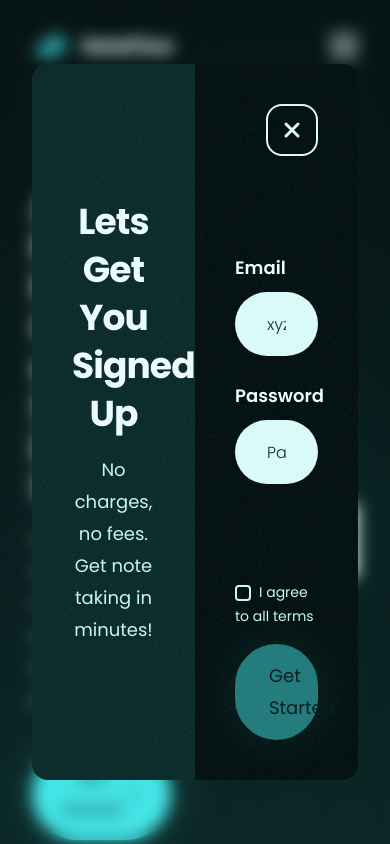
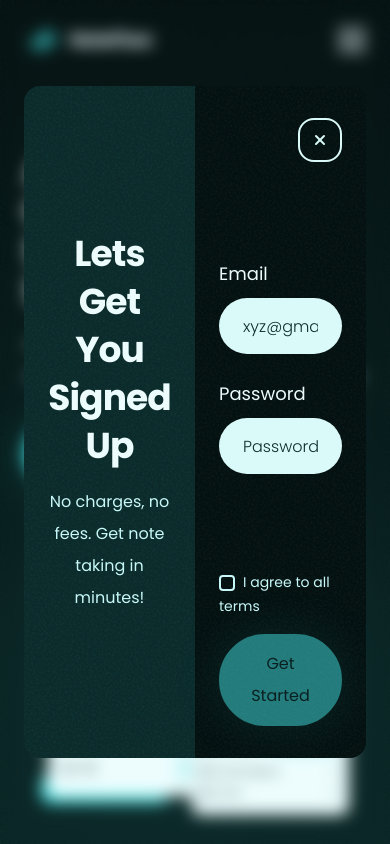
Before and after one commit to Pravitnk/NoteFlow-Landing-Page, a React (Vite) app: page / in a window 390 px wide. Both pictures are taken after a click on the button "Get Started". Shown: the top 844 px of the page. Built offline with nearby package versions, Linux system fonts and the light colour scheme.

Commit message:
`Refactor layout and styling across multiple components to adapt to smaller screen sizes`

```diff
--- a/src/components/section/Header.jsx
+++ b/src/components/section/Header.jsx
@@ -2,7 +2,7 @@ import React from "react";
 
 const Header = ({ children }) => {
   return (
-    <header className="bg-gradient-to-bottom py-10 max-xl:py-8 max-lg:pb-24">
+    <header className="bg-gradient-to-bottom py-10 max-xl:py-8 max-lg:pb-24 max-md:pt-6 max-md:pb-24">
       {children}
     </header>
   );
--- a/src/components/section/Hero.jsx
+++ b/src/components/section/Hero.jsx
@@ -7,7 +7,7 @@ import { useModalContent } from "../../context/ModalContext";
 const Hero = () => {
   const { setActiveModal } = useModalContent();
   return (
-    <section className="m-auto grid max-w-[90rem] grid-cols-[5fr_4fr] items-center gap-x-18 px-24 py-42 max-xl:grid-cols-2 max-xl:gap-x-12 max-xl:px-16 max-xl:py-38 max-lg:px-8 max-lg:py-32">
+    <section className="m-auto grid max-w-[90rem] grid-cols-[5fr_4fr] items-center gap-x-18 px-24 py-42 max-xl:grid-cols-2 max-xl:gap-x-12 max-xl:px-16 max-xl:py-38 max-lg:px-8 max-lg:py-32 max-md:grid-cols-1 max-md:grid-rows-[repeat(2,auto)] max-md:gap-y-12 max-md:px-6 max-md:py-24">
       {/* left  */}
       <div>
         <h1 className="text-primary-50 mb-6 text-6xl/18 font-semibold tracking-tighter max-xl:mb-4 max-xl:text-5xl/16 max-lg:text-4xl/10 max-lg:tracking-tight">
@@ -43,7 +43,7 @@ const Hero = () => {
         <img
           src={HeroGraphic}
           alt="hero-graphic"
-          className="relative max-h-[30rem] justify-self-end"
+          className="relative max-h-[30rem] justify-self-end max-md:max-h-auto max-md:max-w-[90%] max-md:justify-self-center"
         />
       </div>
     </section>
--- a/src/components/section/Navigation.jsx
+++ b/src/components/section/Navigation.jsx
@@ -7,10 +7,16 @@ import MobileMenuIcon from "./mobileMenu/MobileMenuIcon";
 const Navigation = () => {
   const { setActiveModal } = useModalContent();
   return (
-    <nav className="text-primary-50 m-auto flex max-w-[90rem] justify-between px-24 text-lg/8 font-light max-xl:px-16 max-xl:text-base/loose max-lg:px-8">
-      <a href="#" className="flex items-center gap-3">
-        <Logo className="h-6" width={4.5} />
-        <p className="text-xl font-bold tracking-tight">NoteFlow</p>
+    <nav className="text-primary-50 m-auto flex max-w-[90rem] justify-between px-24 text-lg/8 font-light max-xl:px-16 max-xl:text-base/loose max-lg:px-8 max-md:px-6">
+      <a href="#" className="flex items-center gap-3 max-md:gap-x-2">
+        <Logo
+          className="h-6 max-md:h-5"
+          width={4.5}
+          alt="note flow logo icon"
+        />
+        <p className="text-xl font-bold tracking-tight max-md:text-lg/8">
+          NoteFlow
+        </p>
       </a>
 
       <ul className="flex items-center gap-x-8 max-xl:gap-x-6 max-lg:hidden">
--- a/src/components/section/Reviews.jsx
+++ b/src/components/section/Reviews.jsx
@@ -3,7 +3,7 @@ import { reviews } from "../../utils/content";
 
 const Reviews = () => {
   return (
-    <section className="m-auto flex max-w-[90rem] flex-wrap items-center gap-x-4 gap-y-4 px-24 max-xl:gap-x-3 max-xl:px-16 max-lg:px-8">
+    <section className="m-auto flex max-w-[90rem] flex-wrap items-center gap-x-4 gap-y-4 px-24 max-xl:gap-x-3 max-xl:px-16 max-lg:px-8 max-md:px-6">
       <ul className="flex">
         {reviews?.map((review) => (
           <li key={review.id} className="-mr-4 last:mr-0">
--- a/src/components/section/Testimonials/Testimonial.jsx
+++ b/src/components/section/Testimonials/Testimonial.jsx
@@ -4,7 +4,7 @@ import Star from "../../icons/Star";
 const Testimonial = ({ test }) => {
   return (
     <motion.li
-      className="bg-primary-1300 rounded-2xl px-8 py-10 max-xl:px-6"
+      className="bg-primary-1300 rounded-2xl px-8 py-10 max-xl:px-6 max-md:py-8"
       initial={{ opacity: 0, y: 40 }}
       whileInView={{ opacity: 1, y: 0 }}
       viewport={{ once: false, amount: "100%" }}
@@ -12,7 +12,7 @@ const Testimonial = ({ test }) => {
         opacity: { duration: 0.75, ease: "easeInOut" },
       }}
     >
-      <div className="flex gap-x-1 pb-8">
+      <div className="flex gap-x-1 pb-8 max-md:pb-6">
         {Array.from({ length: test.rating }).map((_, index) => (
           <Star
             className="fill-primary-100"
@@ -27,7 +27,7 @@ const Testimonial = ({ test }) => {
         ))}
       </div>
 
-      <p className="text-primary-50 pb-16 text-lg/loose font-light max-xl:text-base/loose">
+      <p className="text-primary-50 pb-16 text-lg/loose font-light max-xl:text-base/loose max-md:pb-12">
         {test.description}
       </p>
       <div className="flex items-center gap-x-6 max-xl:gap-x-4">
--- a/src/components/section/Testimonials/Testimonials.jsx
+++ b/src/components/section/Testimonials/Testimonials.jsx
@@ -7,7 +7,7 @@ const Testimonials = () => {
   const [expanded, setExpanded] = useState(false);
   return (
     <section className="bg-gradient-to-top">
-      <div className="m-auto flex max-w-[90rem] flex-col items-center px-24 py-32 max-xl:px-16 max-xl:py-24 max-lg:px-8">
+      <div className="m-auto flex max-w-[90rem] flex-col items-center px-24 py-32 max-xl:px-16 max-xl:py-24 max-lg:px-8 max-md:px-6">
         <div className="mb-20 flex max-w-[51.62rem] flex-col items-center gap-y-6 max-lg:mb-18 max-lg:gap-y-0">
           <p className="primary-glow text-primary-1300 bg-primary-500 w-min rounded-full px-4 py-2 text-base/8 max-lg:mb-8">
             Testimonials
@@ -16,7 +16,7 @@ const Testimonials = () => {
             What our AI-powered <br />
             notetakers have to say
           </h2>
-          <p className="text-primary-100 px-28 text-center text-xl/loose font-light max-xl:text-xl/9 max-lg:text-lg/8">
+          <p className="text-primary-100 px-28 text-center text-xl/loose font-light max-xl:text-xl/9 max-lg:text-lg/8 max-md:px-4">
             NoteFlow has helped 1000’s supercharge their productivity <br />
             with cutting edge AI note taking toolss
           </p>
--- a/src/components/section/modal/Modal.jsx
+++ b/src/components/section/modal/Modal.jsx
@@ -7,7 +7,7 @@ const Modal = ({ children, modal }) => {
   const activelyDisplayedModals = modal === activeModal;
   return (
     <motion.div
-      className="fixed top-0 right-0 bottom-0 left-0 z-50 flex items-center justify-center px-24 py-32 backdrop-blur-sm max-lg:px-8"
+      className="fixed top-0 right-0 bottom-0 left-0 z-50 flex items-center justify-center px-24 py-32 backdrop-blur-sm max-lg:px-8 max-md:px-6"
       animate={activelyDisplayedModals ? "visible" : "hidden"}
       variants={{
         hidden: {
--- a/src/components/section/modal/SignUp_Modal.jsx
+++ b/src/components/section/modal/SignUp_Modal.jsx
@@ -34,33 +34,33 @@ const SignUp_Modal = () => {
   return (
     <section className="grid max-w-3xl grid-cols-2">
       {/* left  */}
-      <div className="bg-primary-1300 flex flex-col justify-center gap-y-4 bg-[url('../src/assets/Noise.webp')] bg-repeat p-10 text-center">
+      <div className="bg-primary-1300 flex flex-col justify-center gap-y-4 bg-[url('../src/assets/Noise.webp')] bg-repeat p-10 text-center max-md:px-6 max-md:py-8">
         <h4 className="text-primary-50 text-4xl/12 font-bold tracking-tight">
           Lets Get You <br />
           Signed Up
         </h4>
-        <p className="text-primary-100 text-lg/8">
+        <p className="text-primary-100 text-lg/8 max-md:text-base/loose">
           No charges, no fees. Get note taking in minutes!
         </p>
       </div>
 
       {/* right */}
-      <div className="bg-primary-1500 flex flex-col justify-between gap-y-24 bg-[url('../src/assets/Noise.webp')] bg-repeat p-10">
+      <div className="bg-primary-1500 flex flex-col justify-between gap-y-24 bg-[url('../src/assets/Noise.webp')] bg-repeat p-10 max-md:px-6 max-md:py-8">
         <button
           className="border-primary-75 hover:bg-primary-75 group transition-property ml-auto w-fit cursor-pointer rounded-2xl border-2 p-3"
           onClick={() => setActiveModal("")}
         >
           <Close
-            className="stroke-primary-75 group-hover:stroke-primary-1300 transition-property"
+            className="stroke-primary-75 group-hover:stroke-primary-1300 transition-property max-md:h-4 max-md:w-4"
             width={3}
             alt="close"
           />
         </button>
-        <div className="text-primary-50 flex flex-col gap-y-6 text-lg/8 font-semibold tracking-normal">
+        <div className="text-primary-50 flex flex-col gap-y-6 text-lg/8 font-semibold tracking-normal max-md:font-normal">
           <label>
             Email{" "}
             <input
-              className="bg-primary-75 placeholder-primary-1300 text-primary-1500 placeholder-opacity-20 mt-2 block w-full rounded-full px-8 py-4 font-normal placeholder:text-base placeholder:font-light"
+              className="bg-primary-75 placeholder-primary-1300 text-primary-1500 placeholder-opacity-20 mt-2 block w-full rounded-full px-8 py-4 font-normal placeholder:text-base placeholder:font-light max-md:px-6 max-md:py-3"
               name="email"
               type="email"
               placeholder="xyz@gmail.com"
@@ -72,7 +72,7 @@ const SignUp_Modal = () => {
           <label>
             Password{" "}
             <input
-              className="bg-primary-75 placeholder-primary-1300 text-primary-1500 placeholder-opacity-20 mt-2 block w-full rounded-full px-8 py-4 font-normal placeholder:text-base placeholder:font-light"
+              className="bg-primary-75 placeholder-primary-1300 text-primary-1500 placeholder-opacity-20 mt-2 block w-full rounded-full px-8 py-4 font-normal placeholder:text-base placeholder:font-light max-md:px-6 max-md:py-3"
               name="password"
               type="password"
               placeholder="Password"
@@ -97,7 +97,7 @@ const SignUp_Modal = () => {
             </p>
           </div>
           <button
-            className={`border-primary-500 bg-primary-500 text-primary-1300 primary-glow primary-glow-hover w-full cursor-pointer rounded-full border-2 px-8 py-3.5 text-lg/8 font-normal ${!checked ? "cursor-not-allowed opacity-50" : "transition-property hover:bg-primary-50 hover:border-primary-50"}`}
+            className={`border-primary-500 bg-primary-500 text-primary-1300 primary-glow primary-glow-hover w-full cursor-pointer rounded-full border-2 px-8 py-3.5 text-lg/8 font-normal max-md:px-6 max-md:py-3 max-md:text-base/loose ${!checked ? "cursor-not-allowed opacity-50" : "transition-property hover:bg-primary-50 hover:border-primary-50"}`}
             onClick={handleSubmit}
             disabled={!checked}
           >
```
Also changed, not shown: src/components/section/FAQ/FAQs.jsx (+6 -5 lines), src/components/section/Features.jsx (+7 -7 lines), src/components/section/Logo.jsx (+4 -4 lines), src/components/section/modal/Login_Modal.jsx (+8 -8 lines).
